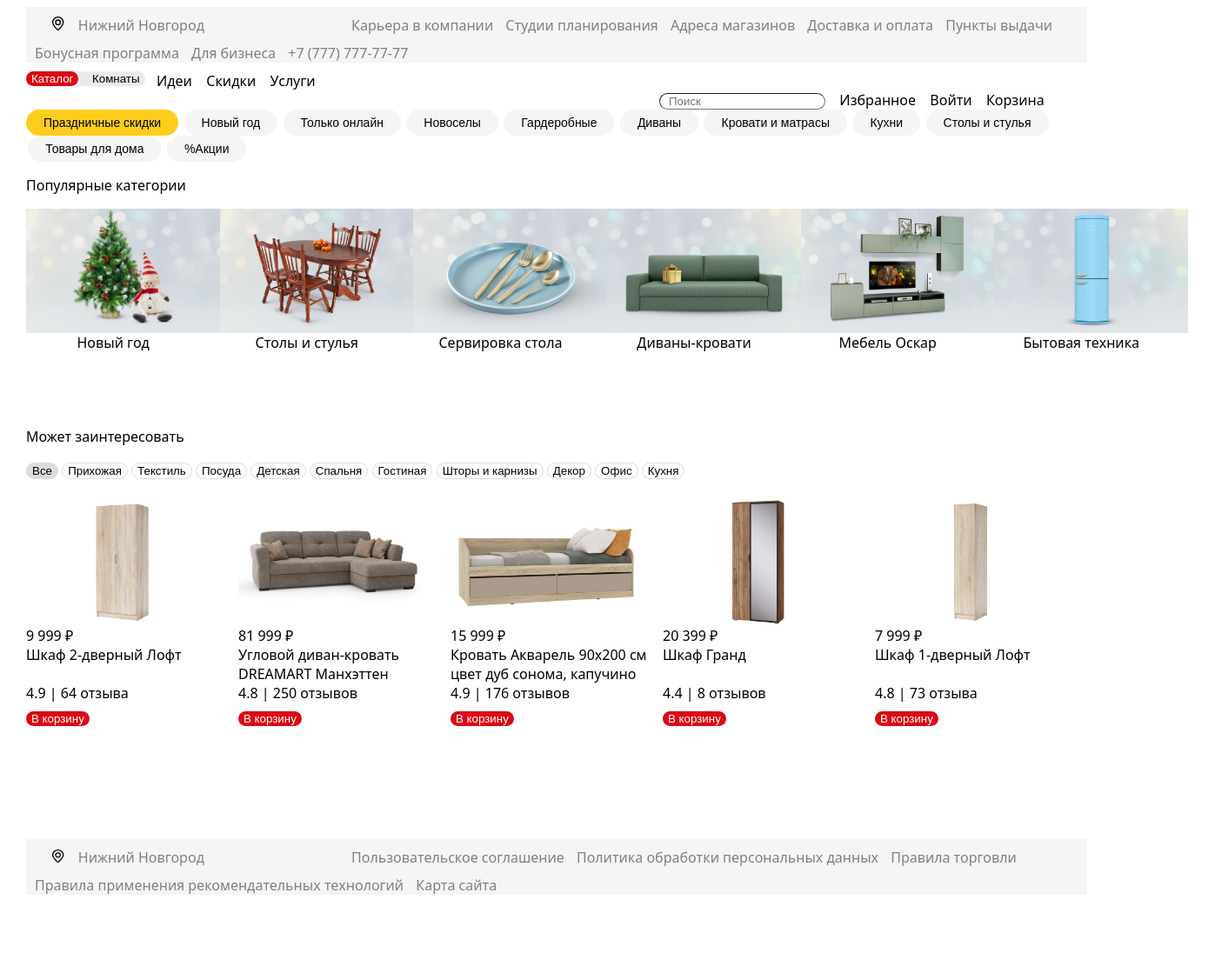
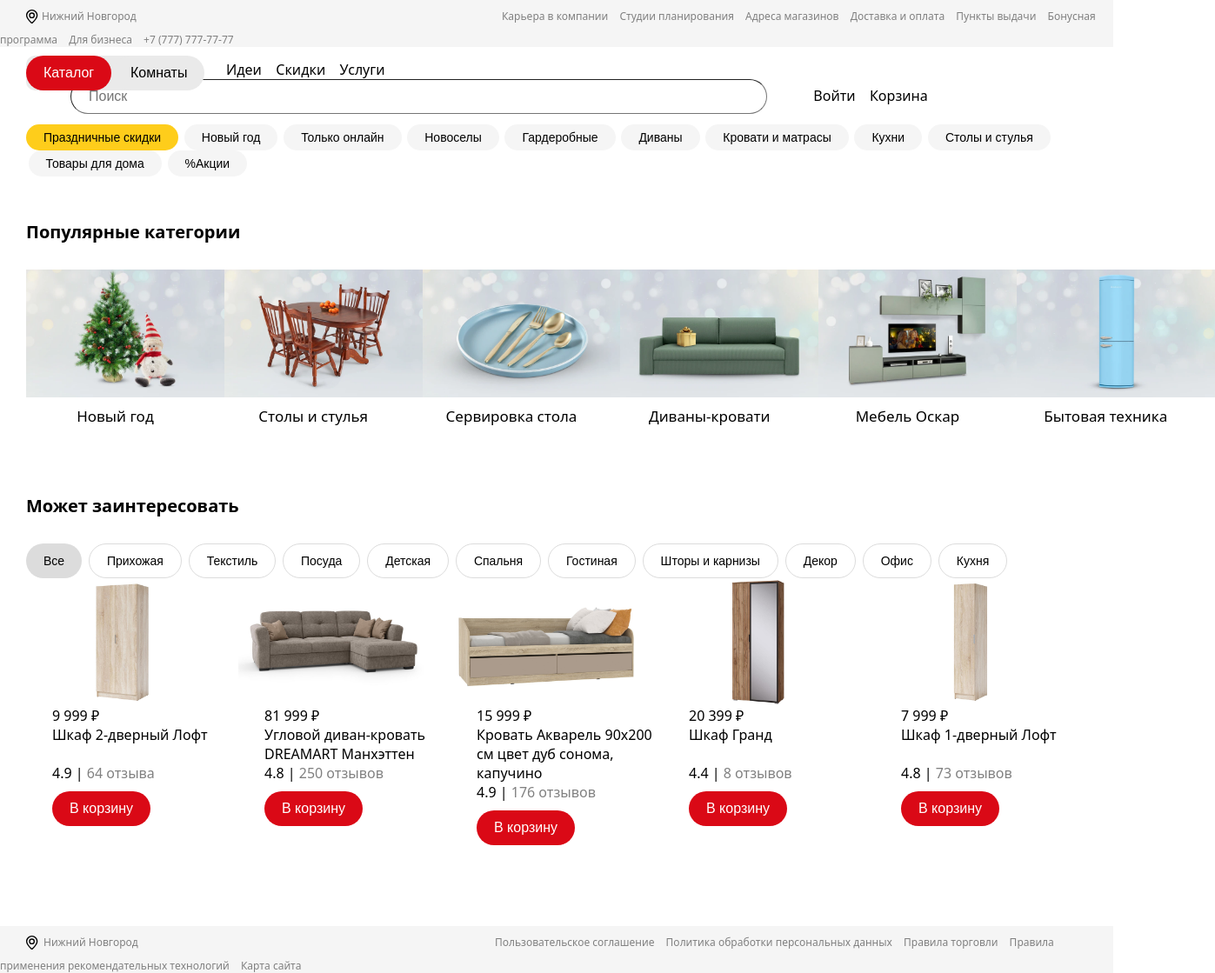
Before and after one commit to rbabakaev/Furniture-store-main-page, a plain HTML site: page index.html in a window 1280 px wide. Shown: the whole page at 87% size, 1397 px wide, since content can reach past the window. Before the commit the page ends 1037 px from the top, so only its background shows below. Drawn offline with Linux system fonts and the light colour scheme.

Commit message:
Ready version

```diff
--- a/index.html
+++ b/index.html
@@ -2,10 +2,11 @@
  Мебельный магазин
 </title>
 <link rel="icon" href="Images/favicon.ico">
+
 <nav class="nav-background">
  <link rel="stylesheet" href="styles.css">
  <img class="city-svg-picture" src="Images/City dot.svg"/>
- <a href="" class="city">
+ <a href="" class="city-top">
   Нижний Новгород
  </a>
  <a href="" class="nav-link">
@@ -34,6 +35,7 @@
  </a>
 </nav>
 
+<div class="body">
  <nav>
   <input class="background-button" type="button" value=""/>
   <input class="red-button" type="button" value="Каталог"/>
@@ -49,15 +51,13 @@
   </a>
   <input class="search-bar" placeholder="Поиск" type="search">
   <a href="" class="black-to-grey-text">
-  Избранное
- </a>
- <a href="" class="black-to-grey-text">
    Войти
   </a>
   <a href="" class="black-to-grey-text">
    Корзина
   </a>
  </nav>
+
  <nav>
   <input class="holiday-discounts-button" type="button" value="Праздничные скидки"/>
   <input class="whitesmoke-button" type="button" value="Новый год"/>
@@ -71,76 +71,86 @@
   <input class="whitesmoke-button" type="button" value="Товары для дома"/>
   <input class="whitesmoke-button" type="button" value="%Акции"/>
  </nav>
+
  <p>
   Популярные категории
  </p>
 
  <container class="categories-container">
+
   <div class="categories-grid-width">
    <a href="" class="category-or-product-link">
     <div>
      <img class="category-image" src="Images/New-year.webp"/>
     </div>
-   <div>
+    <div class="category-name">
      Новый год
     </div>
    </a>
   </div>
+
   <div class="categories-grid-width">
    <a href="" class="category-or-product-link">
     <div>
      <img class="category-image" src="Images/Tables-chairs.webp"/>
     </div>
-   <div>
+    <div class="category-name">
      Столы и стулья
     </div>
    </a>
   </div>
+
   <div class="categories-grid-width">
    <a href="" class="category-or-product-link">
     <div>
      <img class="category-image" src="Images/Table-setting.webp"/>
     </div>
-   <div>
+    <div class="category-name">
      Сервировка стола
     </div>
    </a>
   </div>
+
   <div class="categories-grid-width">
    <a href="" class="category-or-product-link">
     <div>
      <img class="category-image" src="Images/Sofa.webp"/>
     </div>
-   <div>
+    <div class="category-name">
      Диваны-кровати
     </div>
    </a>
   </div>
+
   <div class="categories-grid-width">
    <a href="" class="category-or-product-link">
     <div>
      <img class="category-image" src="Images/Furniture-Oscar.webp"/>
     </div>
-   <div>
+    <div class="category-name">
      Мебель Оскар
     </div>
    </a>
   </div>
+
   <div class="categories-grid-width">
    <a href="" class="category-or-product-link">
     <div>
      <img class="category-image" src="Images/Appliances.webp"/>
     </div>
-   <div>
+    <div class="category-name">
      Бытовая техника
     </div>
    </a>
   </div>
  </container>
 
-<p>Может заинтересовать</p>
+ <p>
+  Может заинтересовать
+ </p>
+
  <nav>
-<input href="#" class="category-button-all" type="button" value="Все"/>
+ <input class="category-button-all" type="button" value="Все"/>
  <input class="category-button" type="button" value="Прихожая"/>
  <input class="category-button" type="button" value="Текстиль"/>
  <input class="category-button" type="button" value="Посуда"/>
@@ -153,14 +163,14 @@
  <input class="category-button" type="button" value="Кухня"/>
  </nav>
 
-<br>
+ <container class="products-container">
 
-<container class="products-container">
- <div class="grid-width-products">
+  <div>
    <a href="">
     <img class="picture-product" src="Images/Шкаф-2-дверный-Лофт.jpg"/>
    </a>
-  <div>
+   <div class="product-except-picture">
+    <div class="price">
      9 999 ₽
     </div>
     <a href="" class="category-or-product-link">
@@ -169,16 +179,21 @@
     <br>
     <br>
     <div>
-   4.9 | 64 отзыва
+     4.9 |
+     <a href="" class="feedback-number">
+      64 отзыва
+     </a>
     </div>
     <input class="red-button" type="button" value="В корзину"/>
    </div>
+  </div>
 
- <div class="grid-width-products">
+  <div>
    <a href="">
     <img class="picture-product" src="Images/Угловой-диван-кровать-DREAMART-Манхэттен.jpg"/>
    </a>
-  <div>
+   <div class="product-except-picture">
+    <div class="price">
      81 999 ₽
     </div>
     <div>
@@ -187,16 +202,21 @@
      </a>
     </div>
     <div>
-   4.8 | 250 отзывов
+     4.8 |
+     <a href="" class="feedback-number">
+      250 отзывов
+     </a>
     </div>
     <input class="red-button" type="button" value="В корзину"/>
    </div>
+  </div>
 
- <div class="grid-width-products">
+  <div>
    <a href="">
     <img class="picture-product" src="Images/Кровать-Акварель-90х200-см-цвет-дуб-сонома,капучино.jpg"/>
    </a>
-  <div>
+   <div class="product-except-picture">
+    <div class="price">
      15 999 ₽
     </div>
     <div>
@@ -205,16 +225,21 @@
      </a>
     </div>
     <div>
-   4.9 | 176 отзывов
+     4.9 |
+     <a href="" class="feedback-number">
+      176 отзывов
+     </a>
     </div>
     <input class="red-button" type="button" value="В корзину"/>
    </div>
+  </div>
 
- <div class="grid-width-products">
+  <div>
    <a href="">
     <img class="picture-product" src="Images/Шкаф-Гранд.jpg"/>
    </a>
-  <div>
+   <div class="product-except-picture">
+    <div class="price">
      20 399 ₽
     </div>
     <div>
@@ -225,16 +250,21 @@
      </a>
     </div>
     <div>
-   4.4 | 8 отзывов
+     4.4 |
+     <a href="" class="feedback-number">
+      8 отзывов
+     </a>
     </div>
     <input class="red-button" type="button" value="В корзину"/>
    </div>
+  </div>
 
- <div class="grid-width-products">
+  <div>
    <a href="">
     <img class="picture-product" src="Images/Шкаф-1-дверный-Лофт.jpg"/>
    </a>
-  <div>
+   <div class="product-except-picture">
+    <div class="price">
      7 999 ₽
     </div>
     <div>
@@ -245,15 +275,21 @@
      </a>
     </div>
     <div>
-   4.8 | 73 отзыва
+     4.8 |
+     <a href="" class="feedback-number">
+      73 отзывов
+     </a>
     </div>
     <input class="red-button" type="button" value="В корзину"/>
    </div>
+  </div>
+
  </container>
+</div>
 
 <nav class="nav-background">
  <img class="city-svg-picture" src="Images/City dot.svg"/>
- <a href="" class="city">
+ <a href="" class="city-bottom">
   Нижний Новгород
  </a>
  <a href="" class="nav-link">
--- a/styles.css
+++ b/styles.css
@@ -1,94 +1,13 @@
-.nav-background {
-  background: WhiteSmoke;
-}
-
-.city-svg-picture {
-  height: 2%;
-  margin-left: 30px;
-}
-
-.city {
-  color:Grey;
-  text-decoration: none;
-  margin-left: 10px;
-  margin-bottom: 10px;
+.background-button {
   margin-top: 10px;
-  margin-right: 155px;
-  display: inline-block;
-}
-
-.city:hover {
-  text-decoration: Underline;
-  text-decoration-thickness: 1px;
-  text-underline-offset: 5px;
-}
-
-.nav-link {
-  color:Grey;
-  text-decoration: none;
-  margin-left: 10px;
-  transition: 0.2s;
-}
-
-.nav-link:hover {
-  color: Black;
-}
-
-.background-button {
-  margin-top:10px;
   position: absolute;
   background: #EAEAEA;
   border: 0;
   border-radius: 10px;
   transition: 0.2s;
-  padding-left: 100px;
+  padding-left: 150px;
   z-index: 1;
-}
-
-.red-button {
-  color: White;
-  background: #DA0916;
-  border: 0;
-  border-radius: 10px;
-  transition: 0.2s;
-  z-index: 2;
-  position: absolute;
-  margin-top: 10px;
-}
-
-.red-button:hover {
-  cursor: pointer;
-  position: absolute;
-  background: #be0612;
-}
-
-.rooms-button {
-  cursor: pointer;
-  margin-left: 70px;
-  position: absolute;
-  z-index: 2;
-  background: #EAEAEA;
-  border: 0;
-  transition: 0.2s;
-  border-radius: 10px;
-  margin-top: 10px;
-}
-
-.rooms-button:hover {
-  color: Red;
-}
-
-.black-to-red-text-and-margin-left {
-  margin-top: 10px;
-  margin-left: 150px;
-  color: Black;
-  text-decoration: none;
-  transition: 0.2s;
-  display: inline-block;
-}
-
-.black-to-red-text-and-margin-left:hover {
-  color: Red;
+  height: 5%;
 }
 
 .black-to-red-text {
@@ -96,18 +15,6 @@
   color: Black;
   text-decoration: none;
   transition: 0.2s;
-}
-
-.black-to-red-text:hover {
-  color: Red;
-}
-
-.search-bar {
-  margin-left: 728px;
-  border-radius: 10px;
-  border-width: 1px;
-  padding-left: 10px;
-  outline-width: 0;
 }
 
 .black-to-grey-text {
@@ -121,6 +28,142 @@
   color: Grey;
 }
 
+.black-to-red-text:hover {
+  color: Red;
+}
+
+.black-to-red-text-and-margin-left {
+  margin-top: 15px;
+  margin-left: 230px;
+  color: Black;
+  text-decoration: none;
+  transition: 0.2s;
+  display: inline-block;
+}
+
+.black-to-red-text-and-margin-left:hover {
+  color: Red;
+}
+
+body {
+  margin-top: 0px;
+  margin-bottom: 0px;
+  margin-left: 0px;
+  margin-right: 0px;
+  font-family: system-ui, Open Sans, Helvetica Neue, arial, sans-serif;
+}
+
+.body {
+  margin-left: 30px;
+  margin-right: 30px;
+}
+
+.category-button {
+  cursor: pointer;
+  background: White;
+  border-radius: 20px;
+  transition: 0.2s;
+  border-width: 1px;
+  border-color: Gainsboro;
+  border-style: solid;
+  font-size: 14px;
+  height: 5%;
+  margin-left: 0.3%;
+  padding-left: 20px;
+  padding-right: 20px;
+}
+
+.category-button:hover {
+  background: WhiteSmoke;
+}
+
+.category-button-all {
+  background: Gainsboro;
+  border-radius: 20px;
+  border-width: 0px;
+  font-size: 14px;
+  height: 5%;
+  padding-left: 20px;
+  padding-right: 20px;
+}
+
+.categories-container {
+  display: grid;
+  grid-template-columns: repeat(6, 1fr);
+  height: 26%;
+  text-align: center;
+}
+
+.categories-grid-width {
+  width: 90%;
+}
+
+.category-image {
+  height: 30%;
+}
+
+.category-name {
+  margin-top: 10px;
+  font-size: 17px;
+  font-weight: 500;
+}
+
+.category-or-product-link {
+  text-decoration: none;
+  color: Black;
+}
+
+.city-top {
+  color: Grey;
+  text-decoration: none;
+  margin-left: 48px;
+  margin-bottom: 10px;
+  margin-top: 10px;
+  margin-right: 407px;
+  display: inline-block;
+}
+
+.city-top:hover {
+  text-decoration: Underline;
+  text-decoration-thickness: 1px;
+  text-underline-offset: 5px;
+}
+
+.city-bottom {
+  color: Grey;
+  text-decoration: none;
+  margin-left: 50px;
+  margin-bottom: 10px;
+  margin-top: 10px;
+  margin-right: 397px;
+  display: inline-block;
+}
+
+.city-bottom:hover {
+  text-decoration: Underline;
+  text-decoration-thickness: 1px;
+  text-underline-offset: 5px;
+}
+
+.city-svg-picture {
+  height: 2%;
+  margin-left: 30px;
+  margin-top: 11px;
+  position: absolute;
+  z-index: 1;
+}
+
+.feedback-number {
+  text-decoration: none;
+  color: Grey;
+  transition: 0.2s;
+}
+
+.feedback-number:hover {
+  text-decoration: none;
+  color: Black;
+}
+
 .holiday-discounts-button {
   cursor: pointer;
   background: #FECD1B;
@@ -128,6 +171,7 @@
   border-radius: 20px;
   transition: 0.2s;
   height: 30px;
+  margin-top: 1%;
   padding-left: 20px;
   padding-right: 20px;
   font-size: 14px;
@@ -137,9 +181,108 @@
   background: #FFE34F;
 }
 
+.nav-background {
+  background: WhiteSmoke;
+  font-size: 12px;
+}
+
+.nav-link {
+  color: Grey;
+  text-decoration: none;
+  margin-left: 10px;
+  transition: 0.2s;
+}
+
+.nav-link:hover {
+  color: Black;
+}
+
+p {
+  font-size: 20px;
+  font-weight: 700;
+  margin-top: 50px;
+  margin-bottom: 30px;
+}
+
+.picture-product {
+  width: 90%;
+}
+
+.price {
+  font-weight: 500;
+}
+
+.product-except-picture {
+  margin-left: 30px;
+}
+
+.products-container {
+  display: grid;
+  grid-template-columns: repeat(5, 1fr);
+  height: 50%;
+  text-align: left;
+}
+
+.products-grid-width {
+  width: 90%;
+}
+
+.red-button {
+  color: White;
+  background: #DA0916;
+  border: 0;
+  border-radius: 20px;
+  transition: 0.2s;
+  z-index: 2;
+  position: absolute;
+  margin-top: 10px;
+  font-size: 16px;
+  height: 5%;
+  padding-left: 20px;
+  padding-right: 20px;
+}
+
+.red-button:hover {
+  cursor: pointer;
+  position: absolute;
+  background: #be0612;
+}
+
+.rooms-button {
+  cursor: pointer;
+  margin-left: 100px;
+  position: absolute;
+  z-index: 2;
+  background: #EAEAEA;
+  border: 0;
+  transition: 0.2s;
+  border-radius: 20px;
+  margin-top: 10px;
+  font-size: 16px;
+  height: 5%;
+  padding-left: 20px;
+  padding-right: 20px;
+}
+
+.rooms-button:hover {
+  color: Red;
+}
+
+.search-bar {
+  margin-left: 51px;
+  margin-right: 37px;
+  border-radius: 20px;
+  border-width: 1px;
+  padding-left: 20px;
+  outline-width: 0;
+  height: 5%;
+  width: 801px;
+  font-size: 16px;
+}
+
 .whitesmoke-button {
   cursor: pointer;
-  margin-left: 0.185%;
+  margin-left: 0.21%;
   background: WhiteSmoke;
   border: 0;
   border-radius: 20px;
@@ -153,66 +296,3 @@
 .whitesmoke-button:hover {
   background: #EAEAEA;
 }
-
-.categories-container {
-  display: grid;
-  grid-template-columns: repeat(6, 1fr);
-  height: 30%;
-  text-align: center;
-}
-
-.categories-grid-width {
-  width: 90%;
-}
-
-.category-or-product-link {
-  text-decoration: none;
-  color: Black;
-}
-
-.category-image {
-  height: 30%;
-}
-
-.category-button-all {
-  background: Gainsboro;
-  border-radius: 10px;
-  border-width: 1px;
-  border-color: Gainsboro;
-  border-style: solid;
-}
-
-.category-button {
-  cursor: pointer;
-  background: White;
-  border-radius: 10px;
-  transition: 0.2s;
-  border-width: 1px;
-  border-color: Gainsboro;
-  border-style: solid;
-}
-
-.category-button:hover {
-  background: WhiteSmoke;
-}
-
-.products-container {
-  display: grid;
-  grid-template-columns: repeat(5, 1fr);
-  height: 50%;
-  text-align: left;
-}
-
-.products-grid-width {
-  width: 90%;
-}
-
-.picture-product {
-  width: 90%;
-}
-
-body {
-  margin-left: 30px;
-  margin-right: 30px;
-  font-family: system-ui, Open Sans, Helvetica Neue, arial, sans-serif;
-}
```
Lines whose indentation alone changed are shown as unchanged.
